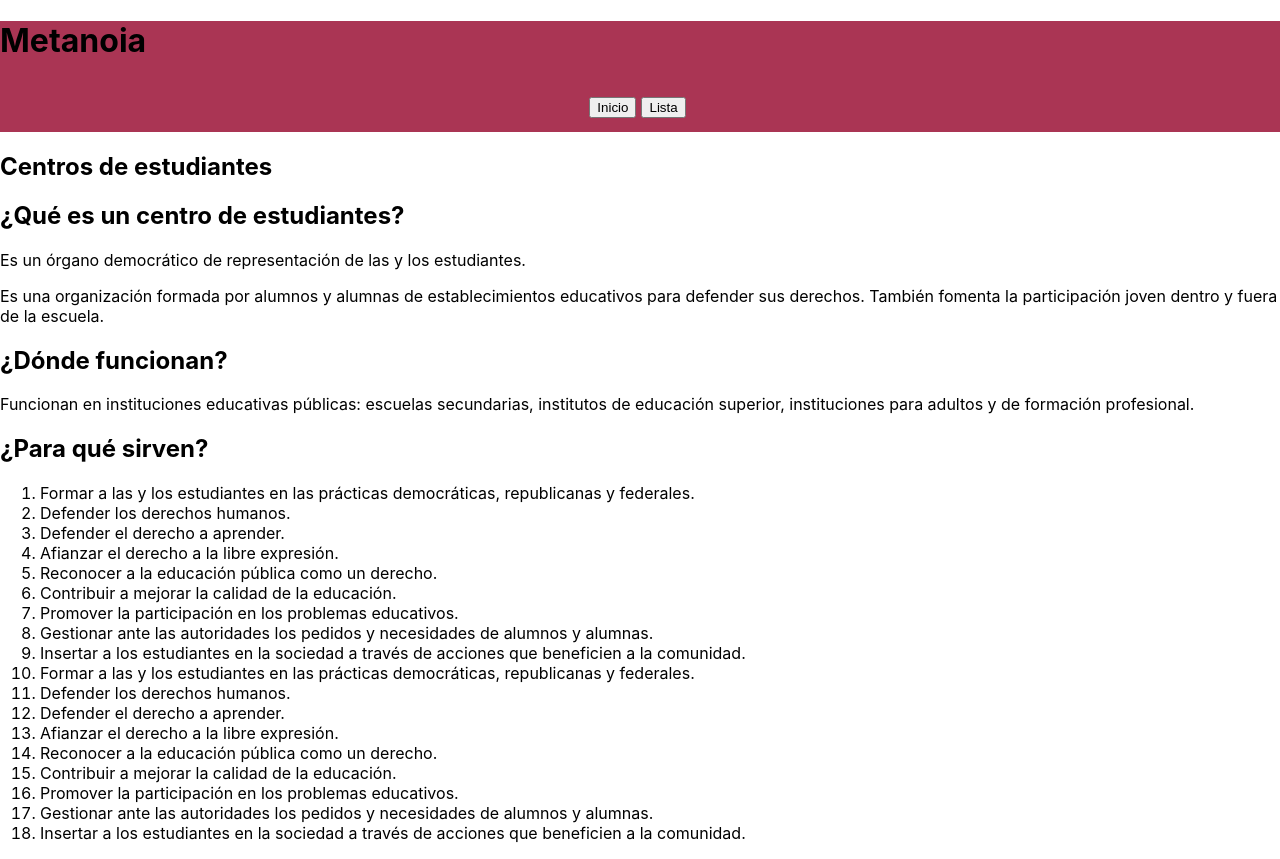
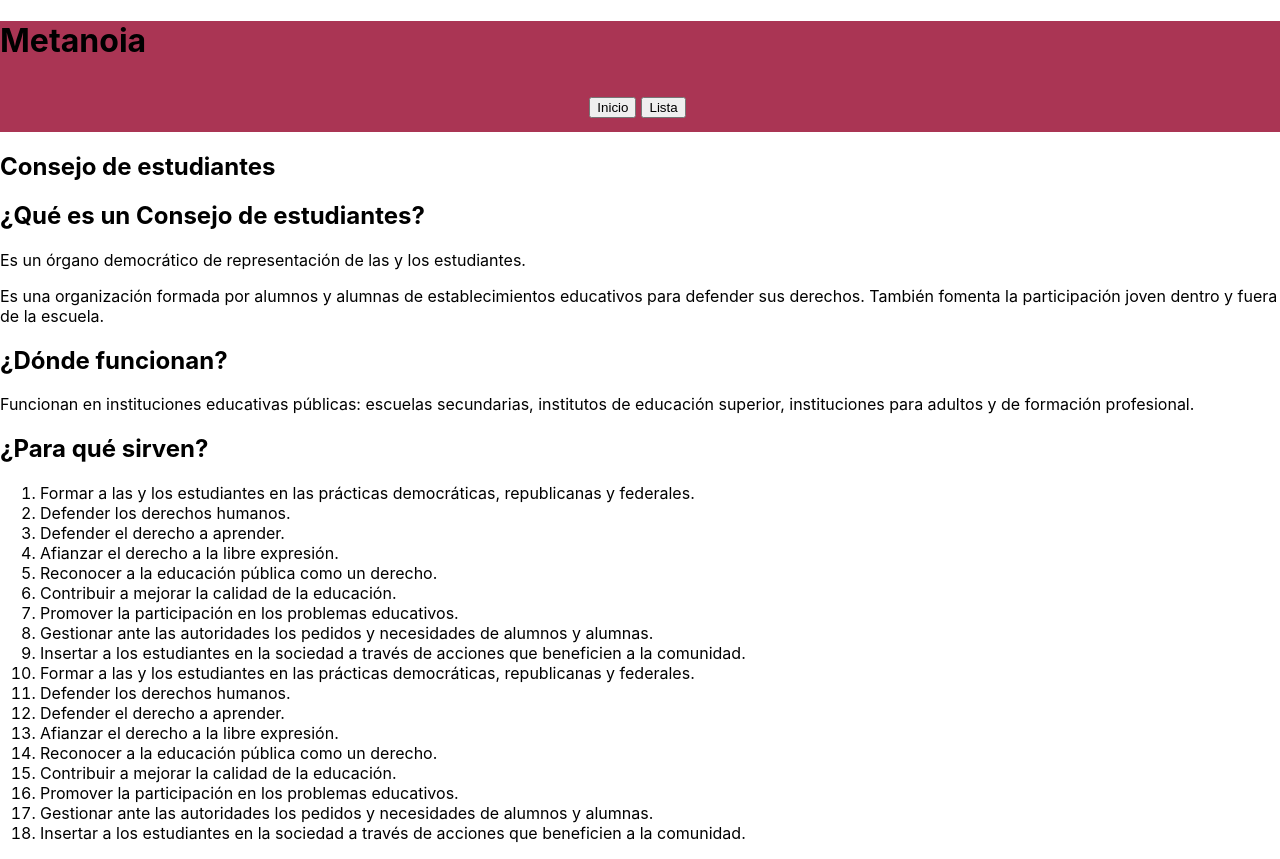
Before and after one commit to TomasFransoi/consejo, a React (Create React App) app: page / in a window 1280 px wide. Built offline with nearby package versions, Linux system fonts and the light colour scheme.

Commit message:
sinprop1.0.2

```diff
--- a/src/Components/inicio/Inicio.js
+++ b/src/Components/inicio/Inicio.js
@@ -2,9 +2,9 @@ const Inicio = ()=>{
     return(
         <>
         <section>
-            <h1>Centros de estudiantes</h1>
+            <h1>Consejo de estudiantes</h1>
             <article>
-                <h2>¿Qué es un centro de estudiantes?</h2>
+                <h2>¿Qué es un Consejo de estudiantes?</h2>
                 <p>
                 Es un órgano democrático de representación de las y los estudiantes.
                 </p>
```
